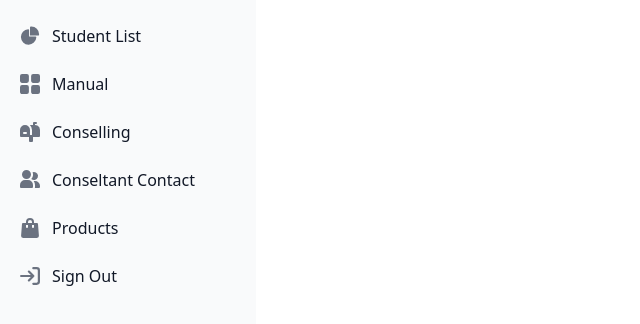
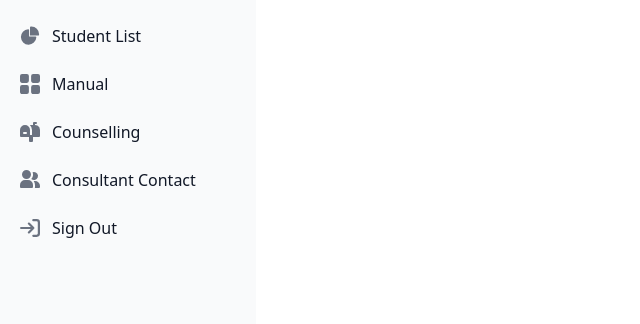
Before and after one commit to Par-02/codebusters, a Next.js app: page /teacher in a window 1280 px wide. Shown: the top 324 px of the page, without its empty margins (0-640 px from the left). Built offline with nearby package versions, Linux system fonts and the light colour scheme.

Commit message:
Spellings and Arrows (Failed)

```diff
--- a/components/Sidebar.jsx
+++ b/components/Sidebar.jsx
@@ -27,7 +27,7 @@ export default function Sidebar() {
                             <svg className="flex-shrink-0 w-5 h-5 text-gray-500 transition duration-75 dark:text-gray-400 group-hover:text-gray-900 dark:group-hover:text-white" aria-hidden="true" xmlns="http://www.w3.org/2000/svg" fill="currentColor" viewBox="0 0 20 20">
                                 <path d="m17.418 3.623-.018-.008a6.713 6.713 0 0 0-2.4-.569V2h1a1 1 0 1 0 0-2h-2a1 1 0 0 0-1 1v2H9.89A6.977 6.977 0 0 1 12 8v5h-2V8A5 5 0 1 0 0 8v6a1 1 0 0 0 1 1h8v4a1 1 0 0 0 1 1h2a1 1 0 0 0 1-1v-4h6a1 1 0 0 0 1-1V8a5 5 0 0 0-2.582-4.377ZM6 12H4a1 1 0 0 1 0-2h2a1 1 0 0 1 0 2Z"/>
                             </svg>
-                            <span className="flex-1 ms-3 whitespace-nowrap">Conselling</span>
+                            <span className="flex-1 ms-3 whitespace-nowrap">Counselling</span>
                         </a>
                     </li>
                     <li>
@@ -35,15 +35,7 @@ export default function Sidebar() {
                             <svg className="flex-shrink-0 w-5 h-5 text-gray-500 transition duration-75 dark:text-gray-400 group-hover:text-gray-900 dark:group-hover:text-white" aria-hidden="true" xmlns="http://www.w3.org/2000/svg" fill="currentColor" viewBox="0 0 20 20">
                                 <path d="M14 2a3.963 3.963 0 0 0-1.4.267 6.439 6.439 0 0 1-1.331 6.638A4 4 0 1 0 14 2Zm1 9h-1.264A6.957 6.957 0 0 1 15 15v2a2.97 2.97 0 0 1-.184 1H19a1 1 0 0 0 1-1v-1a5.006 5.006 0 0 0-5-5ZM6.5 9a4.5 4.5 0 1 0 0-9 4.5 4.5 0 0 0 0 9ZM8 10H5a5.006 5.006 0 0 0-5 5v2a1 1 0 0 0 1 1h11a1 1 0 0 0 1-1v-2a5.006 5.006 0 0 0-5-5Z"/>
                             </svg>
-                            <span className="flex-1 ms-3 whitespace-nowrap">Conseltant Contact</span>
-                        </a>
-                    </li>
-                    <li>
-                        <a href="#" className="flex items-center p-2 text-gray-900 rounded-lg dark:text-white hover:bg-gray-100 dark:hover:bg-gray-700 group">
-                            <svg className="flex-shrink-0 w-5 h-5 text-gray-500 transition duration-75 dark:text-gray-400 group-hover:text-gray-900 dark:group-hover:text-white" aria-hidden="true" xmlns="http://www.w3.org/2000/svg" fill="currentColor" viewBox="0 0 18 20">
-                                <path d="M17 5.923A1 1 0 0 0 16 5h-3V4a4 4 0 1 0-8 0v1H2a1 1 0 0 0-1 .923L.086 17.846A2 2 0 0 0 2.08 20h13.84a2 2 0 0 0 1.994-2.153L17 5.923ZM7 9a1 1 0 0 1-2 0V7h2v2Zm0-5a2 2 0 1 1 4 0v1H7V4Zm6 5a1 1 0 1 1-2 0V7h2v2Z"/>
-                            </svg>
-                            <span className="flex-1 ms-3 whitespace-nowrap">Products</span>
+                            <span className="flex-1 ms-3 whitespace-nowrap">Consultant Contact</span>
                         </a>
                     </li>
                     <li>
--- a/pages/login.jsx
+++ b/pages/login.jsx
@@ -5,6 +5,11 @@ import parent from '@/assets/parent_img.png';
 import Image from "next/image";
 import Card from "../components/Card";
 import Router from "next/router";
+// import { FontAwesomeIcon } from '@fortawesome/react-fontawesome';
+
+// import { faRightBracket } from '@fortawesome/free-solid-svg-icons';
+
+
 export default function Login()
 {
     return(
@@ -13,12 +18,12 @@ export default function Login()
                 <div href="parent-login.html" className={styles.loginOption} onClick={()=>{Router.push('/LoginForParent')}}>
                     <Image src={parent} alt="Parent Image" className={styles.boxImage} />
                     <div>Parent</div>
-                <div class={styles.loginIcon}>➔</div>
+                    {/* <FontAwesomeIcon icon={faRightToBracket} /> */}
                  </div>
                 <div href="teacher-login.html" className={styles.loginOption} onClick={()=>{Router.push('/LoginForTeacher')}}>
                     <Image src={teacher} alt="Teacher Image" className={styles.boxImage} />
                     <div>Teacher</div>
-                    <div class={styles.loginIcon}>➔</div>
+                    {/* <FontAwesomeIcon icon={faRightToBracket} /> */}
                 </div>
             </div>
         </main>
```
